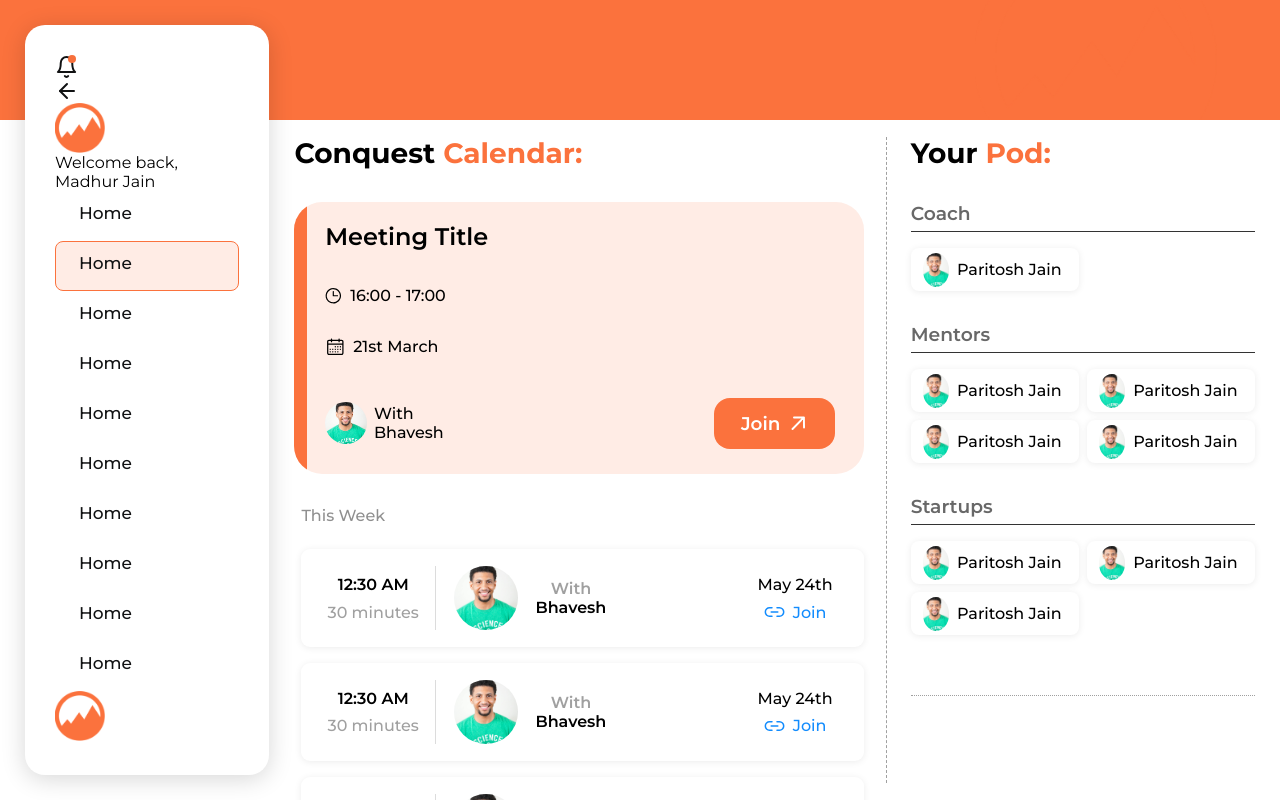
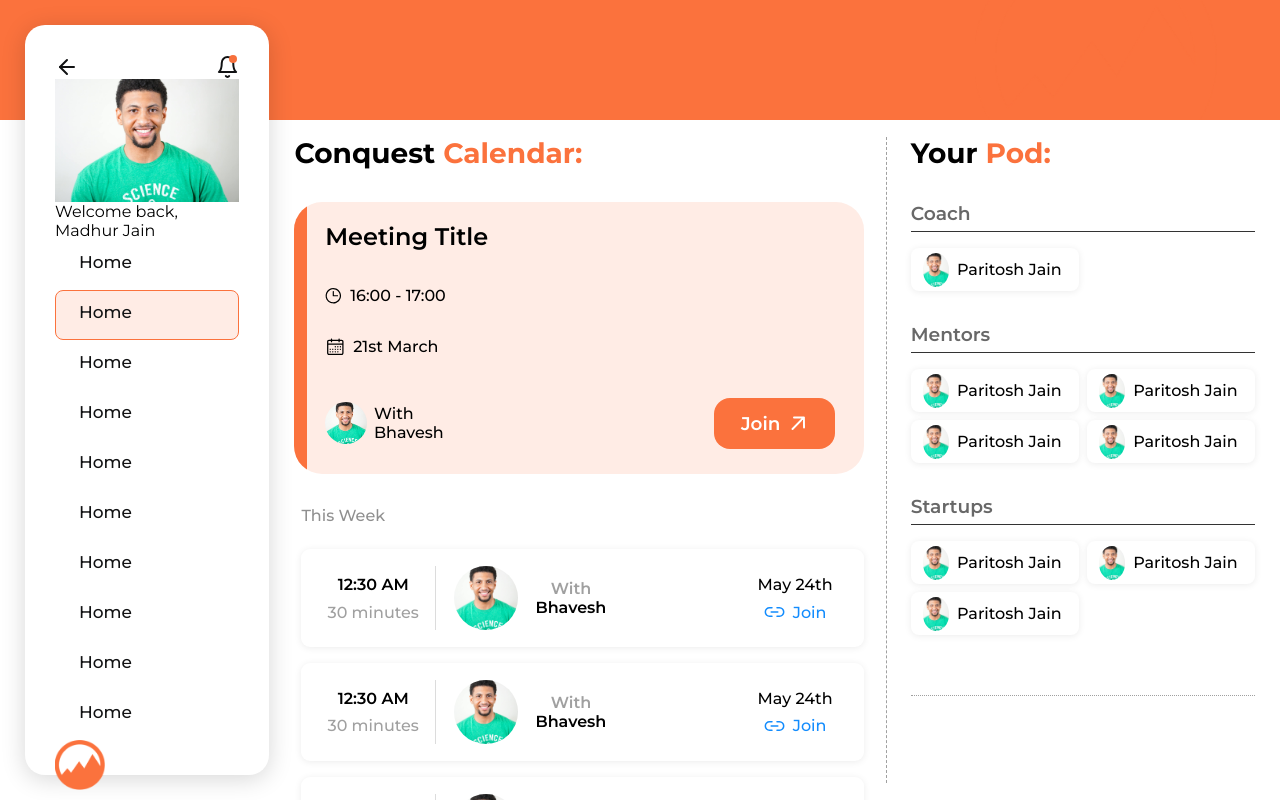
Before and after one commit to dvm-bitspilani/cel-conquest-2024, a React (Vite) app: page /dashboard in a window 1280 px wide. Built offline with nearby package versions, Linux system fonts and the light colour scheme.

Commit message:
fix: add demo avatar to sidebar and fix the top buttons layout

```diff
--- a/src/components/Dashboard/Sidebar/Sidebar.jsx
+++ b/src/components/Dashboard/Sidebar/Sidebar.jsx
@@ -2,20 +2,21 @@ import styles from "./sidebar.module.scss";
 
 import dashboard_mountain_circle from "../../../assets/images/Dashboard/dashboard-mountain-circle.png";
 import Button from "./Button/Button";
+import demoAvatar from "../../../assets/images/Dashboard/demoAvatar.jpeg";
 
-import bell from "../../../assets/images/Dashboard/bell.svg"
-import back_arrow from "../../../assets/images/Dashboard/arrow-left.svg"
+import bell from "../../../assets/images/Dashboard/bell.svg";
+import back_arrow from "../../../assets/images/Dashboard/arrow-left.svg";
 
 const Sidebar = () => {
   return (
     <div className={styles.sidebar}>
-      <div>
+      <div className={styles.headerButtons}>
+        <img src={back_arrow} />
         <img src={bell} />
-        <img src={back_arrow} />
       </div>
-      <div>
-        <div>
-          <img height={50} src={dashboard_mountain_circle} />
+      <div className={styles.profileSection}>
+        <div className={styles.profileAvatar}>
+          <img src={demoAvatar} />
         </div>
         <p>Welcome back,</p>
         <p>Madhur Jain</p>
--- a/src/components/Dashboard/Sidebar/sidebar.module.scss
+++ b/src/components/Dashboard/Sidebar/sidebar.module.scss
@@ -5,6 +5,17 @@
   border-radius: 20px;
   background: #fff;
   box-shadow: 0px 4px 24px 0px rgba(0, 0, 0, 0.16);
+  .profileSection{
+    p:nth-child(1){
+      font-size: 20px;
+      font-weight: 500;
+      color: #111213;
+    }
+  }
+  .headerButtons{
+    display: flex;
+    justify-content: space-between;
+  }
   .topButtons {
     display: flex;
     flex-direction: column;
```
